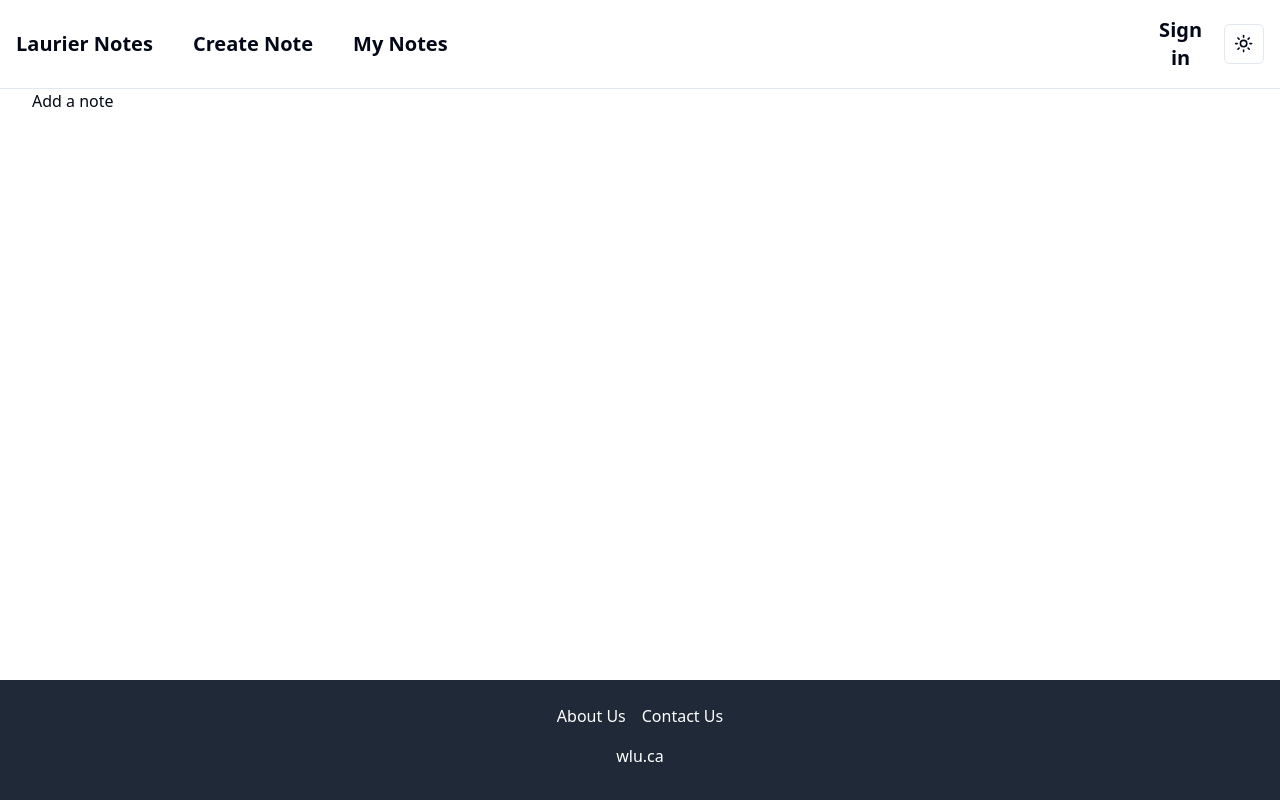
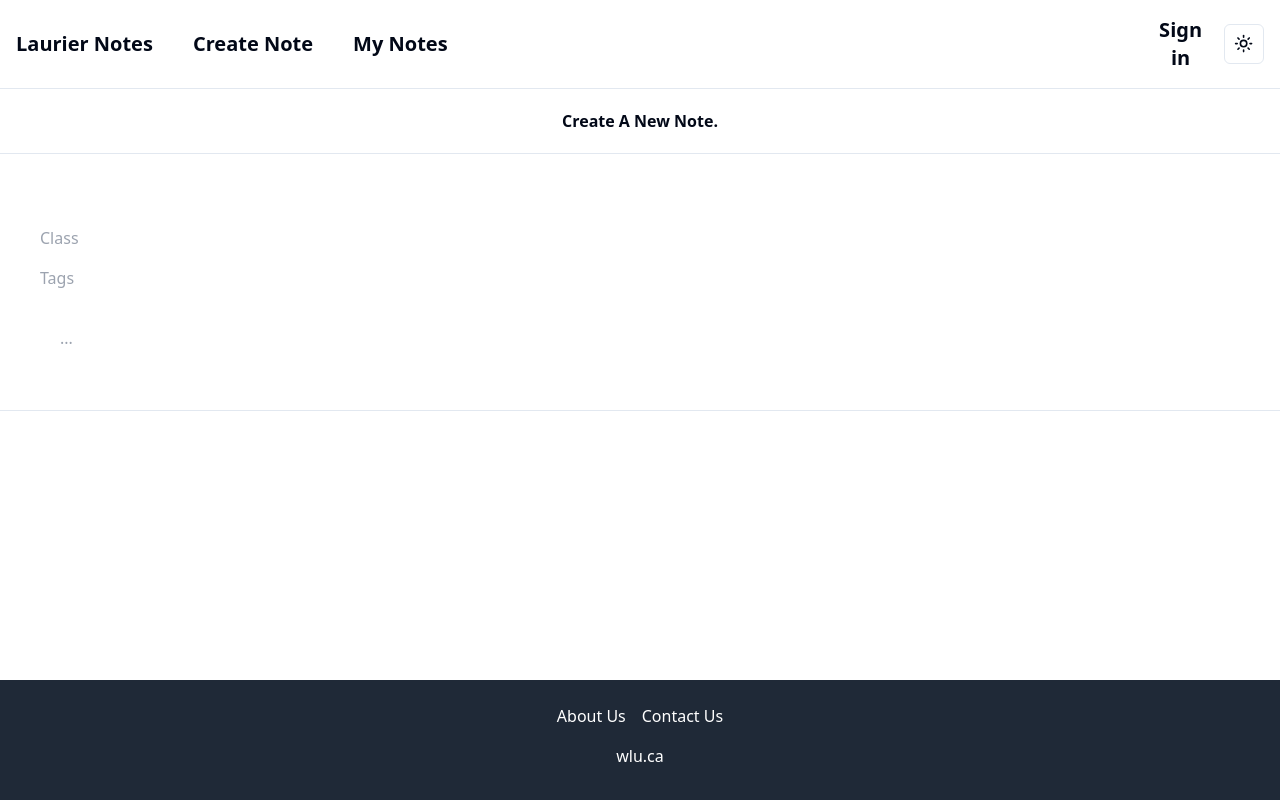
Before and after one commit to ta-02/my-app, a Next.js app: page /createNote in a window 1280 px wide. Built offline with nearby package versions, Linux system fonts and the light colour scheme; no server answers.

Commit message:
Draft Create Note UI
Need to make it connect to backend

```diff
--- a/src/app/createNote/page.tsx
+++ b/src/app/createNote/page.tsx
@@ -1,8 +1,12 @@
 const createNote = () => {
   return (
     <main className="space-y-8">
-      <h1 className="container space-y-8">Add a note</h1>
-      <form></form>
+      <h1 className="flex border-b p-5 justify-center font-semibold">Create A New Note.</h1>
+          <form className="w-full flex border-b p-10 justify-center flex-col space-y-4">
+                <input type="text" id="class" name="class" placeholder="Class"></input>
+                <input type="text" placeholder="Tags"></input>
+                <input className="p-5" type="text" id="note" name="note" placeholder="..."></input>
+          </form>
     </main>
   );
 };
```
